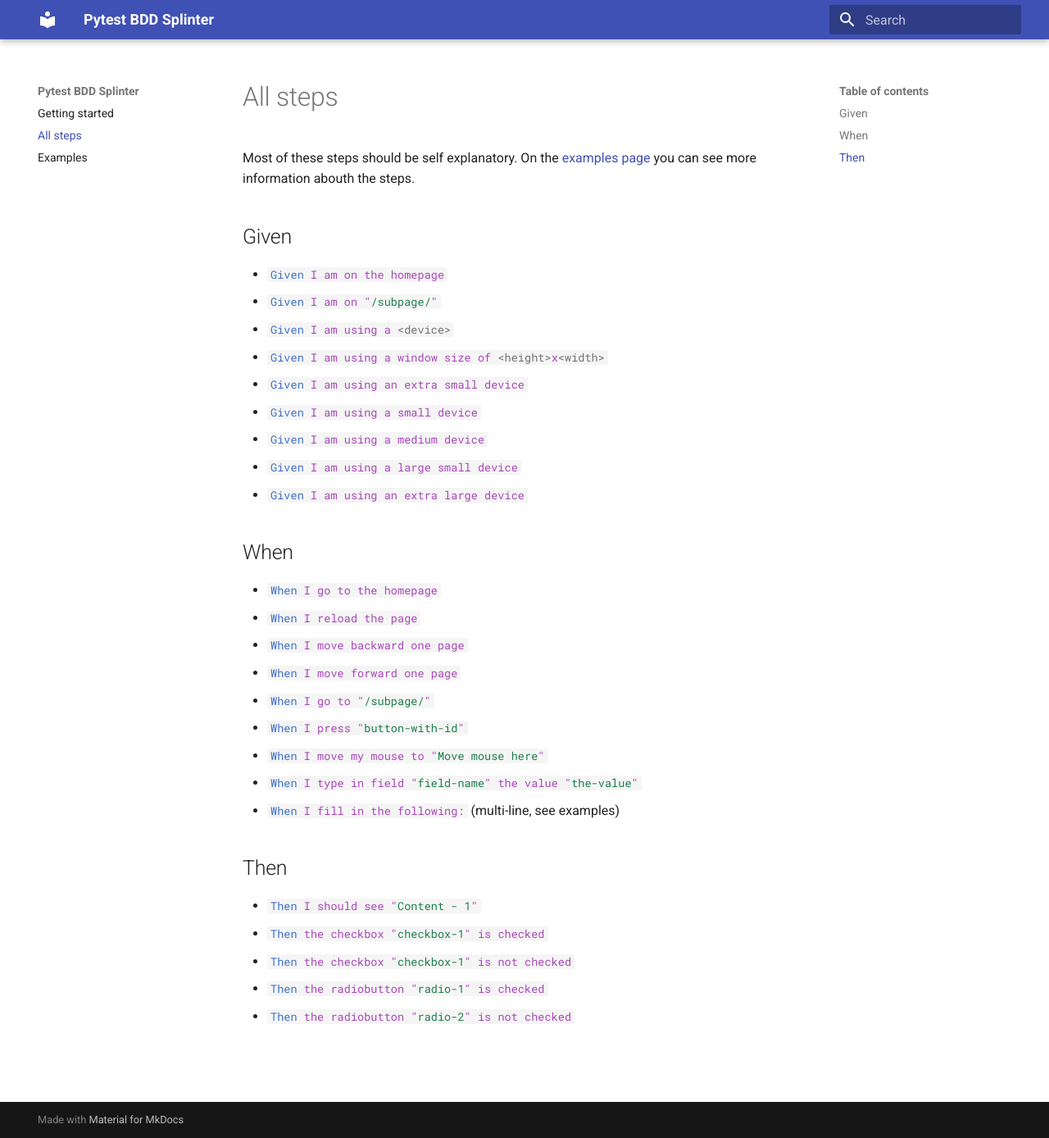
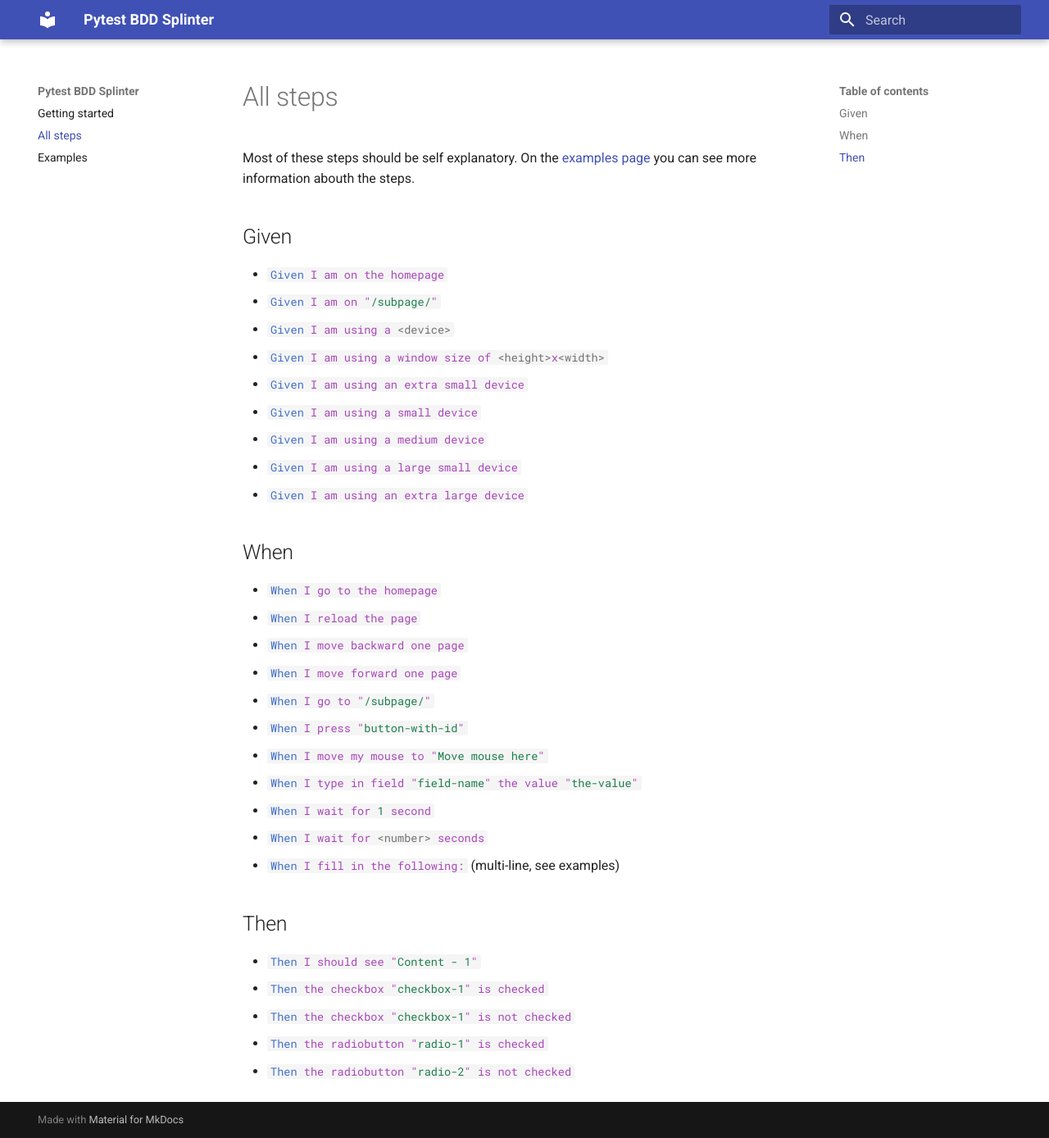
Before and after one commit to labd/pytest-bdd-splinter, an MkDocs documentation site: the page built from docs/overview.md, in a window 1280 px wide and 1388 px high. Shown: the whole window at 82% size. Built offline with MkDocs 1.6.1 and Material for MkDocs 9.7.7, drawn with Linux system fonts in a browser that asks for light colours.

Commit message:
Add `When I wait for x seconds` step

```diff
--- a/docs/overview.md
+++ b/docs/overview.md
@@ -23,6 +23,8 @@
 - `#!gherkin When I press "button-with-id"`
 - `#!gherkin When I move my mouse to "Move mouse here"`
 - `#!gherkin When I type in field "field-name" the value "the-value"`
+- `#!gherkin When I wait for 1 second`
+- `#!gherkin When I wait for <number> seconds`
 - `#!gherkin When I fill in the following:` (multi-line, see examples)
 
 ## Then
--- a/src/pytest_bdd_splinter/__init__.py
+++ b/src/pytest_bdd_splinter/__init__.py
@@ -1,5 +1,6 @@
 from .browse import *  # noqa
 from .forms import *  # noqa
+from .misc import *  # noqa
 from .mouse import *  # noqa
 from .rendering import *  # noqa
 
```
Also changed, not shown: 1 other file.
